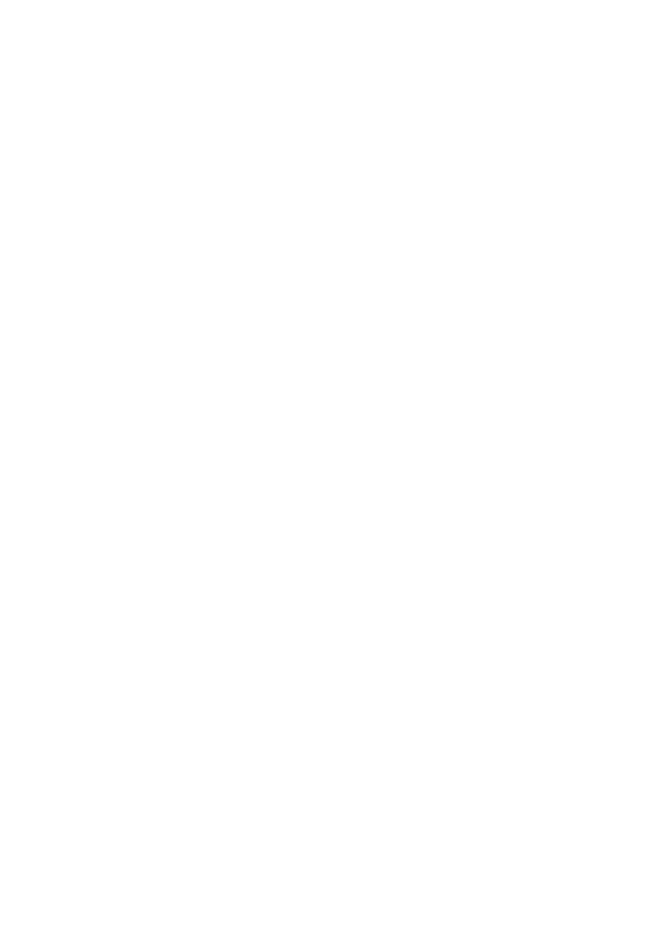
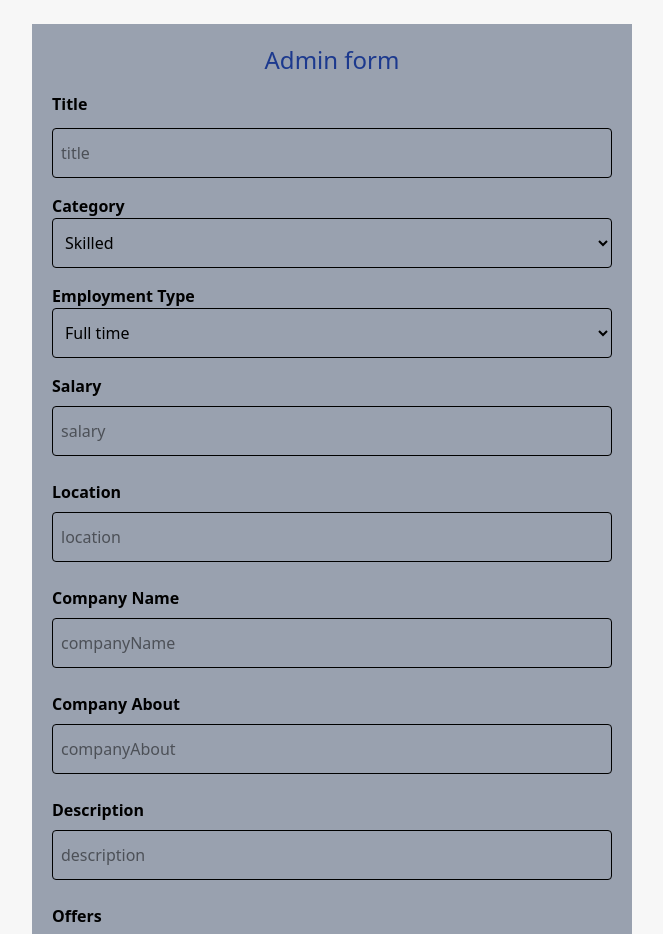
Before and after one commit to Ojay-stice/OYJB, a React (Vite) app: page /createjob in a window 1280 px wide. Before the commit this address had no page. Shown: the top 934 px of the page, without its empty margins (308-971 px from the left). Before the commit the page ends 800 px from the top, so only its background shows below. Built offline with nearby package versions, Linux system fonts and the light colour scheme.

Commit message:
admin form

```diff
--- /dev/null
+++ b/src/components/dashboard/AdminForm.jsx
@@ -0,0 +1,68 @@
+import React from 'react'
+import { Link } from 'react-router'
+
+function AdminForm() {
+  return (
+    <>
+     <Link>
+      <section className=' flex justify-center bg-[#f7f7f7] '>
+      <div className='w-[600px] bg-gray-400 p-5 my-6'>
+      <h2 className='text-center text-2xl text-blue-900 font-medium'>Admin form</h2>
+      <form   action="" method="post"  className='flex flex-col'>
+
+          <label className='pt-4 font-semibold py-3' htmlFor="title">Title</label>
+          <input  className='border outline-none py-3 px-2 rounded ' name='title'  type="text"  placeholder='title'  />
+
+          <label className='pt-4 font-semibold' htmlFor="category">Category</label>
+          <select  className='border outline-none py-3 px-2 rounded' name="category" id="category">
+            <option value="Skilled">Skilled</option>
+            <option value="Unskilled">Unskilled</option>
+            <option value="Internship">Internship</option>
+          </select>
+
+
+          <label className='pt-4 font-semibold' htmlFor="employmentType">Employment Type</label>
+          <select  className='border outline-none py-3 px-2 rounded' name="employmentType" id="employmentType">
+            <option value="fullTime">Full time</option>
+            <option value="partTime">Part time</option>
+            <option value="remote">Remote</option>
+            <option value="Internship">Internship</option>
+          </select>
+
+
+          <label className='pt-4 font-semibold' htmlFor="salary">Salary</label>
+          <input   className='border outline-none py-3 px-2 rounded my-2' id='salary' type="text" name='salary'  placeholder='salary' />
+
+          <label className='pt-4 font-semibold' htmlFor="location">Location</label>
+          <input   className='border outline-none py-3 px-2 rounded my-2' id='location' type="text" name='location'  placeholder='location' />
+
+
+          <label className='pt-4 font-semibold' htmlFor="companyName">Company Name</label>
+          <input   className='border outline-none py-3 px-2 rounded my-2' id='companyName' type="text" name='companyName'  placeholder='companyName' />
+
+
+          <label className='pt-4 font-semibold' htmlFor="companyAbout">Company About</label>
+          <input   className='border outline-none py-3 px-2 rounded my-2' id='companyAbout' type="text" name='companyAbout'  placeholder='companyAbout' />
+
+
+          <label className='pt-4 font-semibold' htmlFor="description">Description</label>
+          <input   className='border outline-none py-3 px-2 rounded my-2' id='description' type="text" name='description'  placeholder='description' />
+
+
+          <label className='pt-4 font-semibold' htmlFor="offers">Offers</label>
+          <input   className='border outline-none py-3 px-2 rounded my-2' id='offers' type="text" name='offers'  placeholder='offers' />
+
+
+          <label className='pt-4 font-semibold' htmlFor="whatTheyDo">What They Do</label>
+          <input   className='border outline-none py-3 px-2 rounded my-2' id='whatTheyDo' type="text" name='whatTheyDo'  placeholder='whatTheyDo' />
+
+          <button  className='bg-blue-900 w-full py-2 rounded-2xl mt-4 text-white font-medium cursor-pointer' type='submit'> Add Job</button>
+      </form>
+      </div>
+    </section>
+     </Link>
+    </>
+  )
+}
+
+export default AdminForm
--- a/src/components/dashboard/DashboardLanding.jsx
+++ b/src/components/dashboard/DashboardLanding.jsx
@@ -18,6 +18,7 @@
 import logo from '../../assets/logo.svg'
 import { Link } from 'react-router'
 import { HeroBtn } from '../Hero';
+import AdminForm from './AdminForm';
 
 
 const DashboardLanding = () => {
@@ -71,6 +72,7 @@
         {
             icon: <BsBriefcase />,
             title:"Create Job",
+            url:'/createjob'
         },
         {
             icon: <IoStatsChart />,
@@ -218,9 +220,10 @@
                 <h4 className='lg:text-white py-2'>Quick Actions</h4>
                 <div className='flex flex-col lg:flex-row items-center gap-3 text-white'>
                     {quickActionData.map((item, index)=>(
-                        <Link key={index} className='flex items-center gap-3 w-full lg:w-[286px] bg-[#183255] pr-10 pl-5 py-2'>
+                        <Link to={item.url} key={index} className='flex items-center gap-3 w-full lg:w-[286px] bg-[#183255] pr-10 pl-5 py-2'>
                         <span>{item.icon}</span>
                         <span>{item.title}</span>
+
                         </Link>
                     ))}
                 </div>
--- a/src/main.jsx
+++ b/src/main.jsx
@@ -6,6 +6,7 @@
 import JobDetailedPage from './pages/jobDetailedPage.jsx'
 import DashboardPage from './pages/DashboardPage.jsx'
 import Signup from './pages/Signup.jsx'
+import CreateJobsPage from './pages/CreateJobsPage.jsx'
 
 createRoot(document.getElementById('root')).render(
   <BrowserRouter>
@@ -19,6 +20,7 @@
     </Route>
 
     <Route path='/dashboard' element={<DashboardPage />} />
+    <Route path='/createjob' element={<CreateJobsPage/>} />
   </Routes>
   </BrowserRouter>
 )
--- /dev/null
+++ b/src/pages/CreateJobsPage.jsx
@@ -0,0 +1,12 @@
+import React from 'react'
+import AdminForm from '../components/dashboard/AdminForm'
+
+function CreateJobsPage() {
+  return (
+    <div>
+        <AdminForm/>
+    </div>
+  )
+}
+
+export default CreateJobsPage
```
